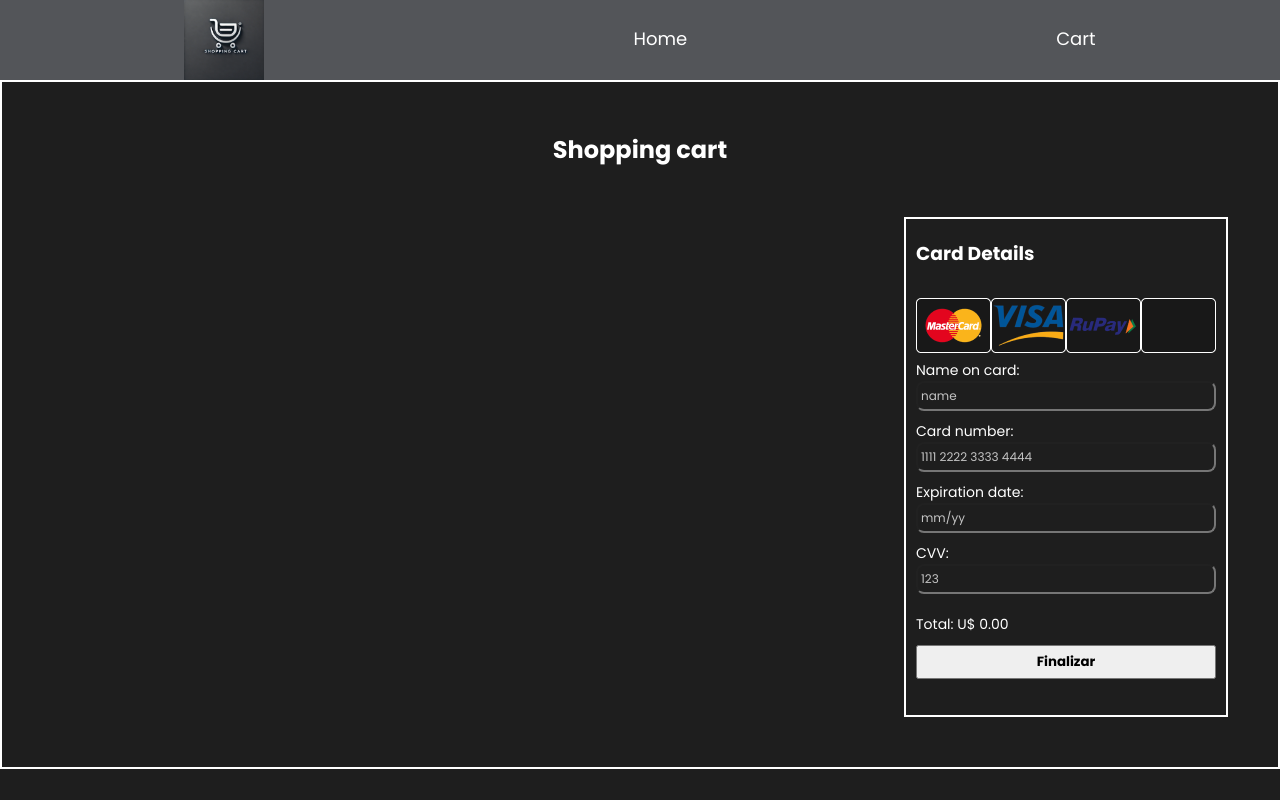
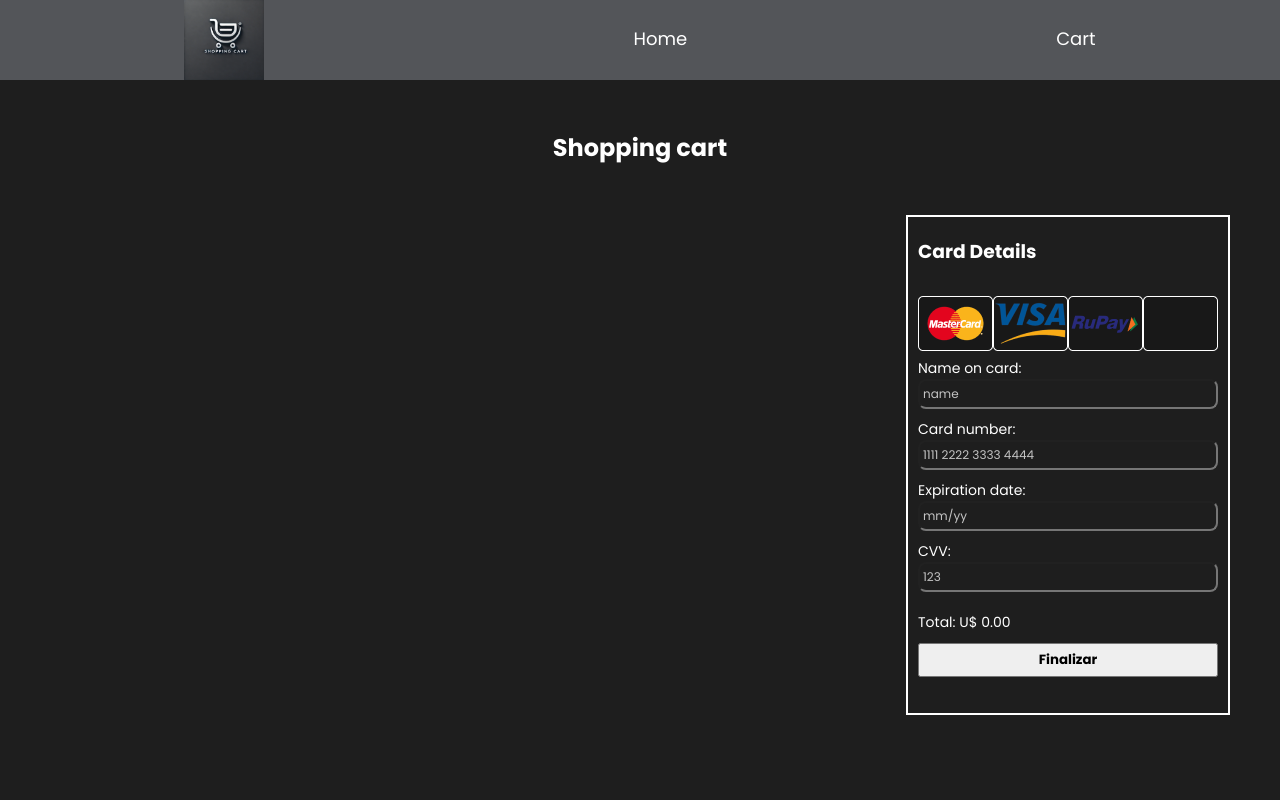
Before and after one commit to ElaineTavares/shopping-cart, a React (Vite) app: page /shoppingcart in a window 1280 px wide. Built offline with nearby package versions, Linux system fonts and the light colour scheme.

Commit message:
Ajuste do css

```diff
--- a/src/routes/ShoppingCart.css
+++ b/src/routes/ShoppingCart.css
@@ -2,7 +2,7 @@
     display: flex;
     flex-flow: row wrap;
     justify-content: space-between;
-    border: 2px solid white;
+    /* border: 2px solid white; */
     padding: 50px;
     text-align: center;
 }
```
